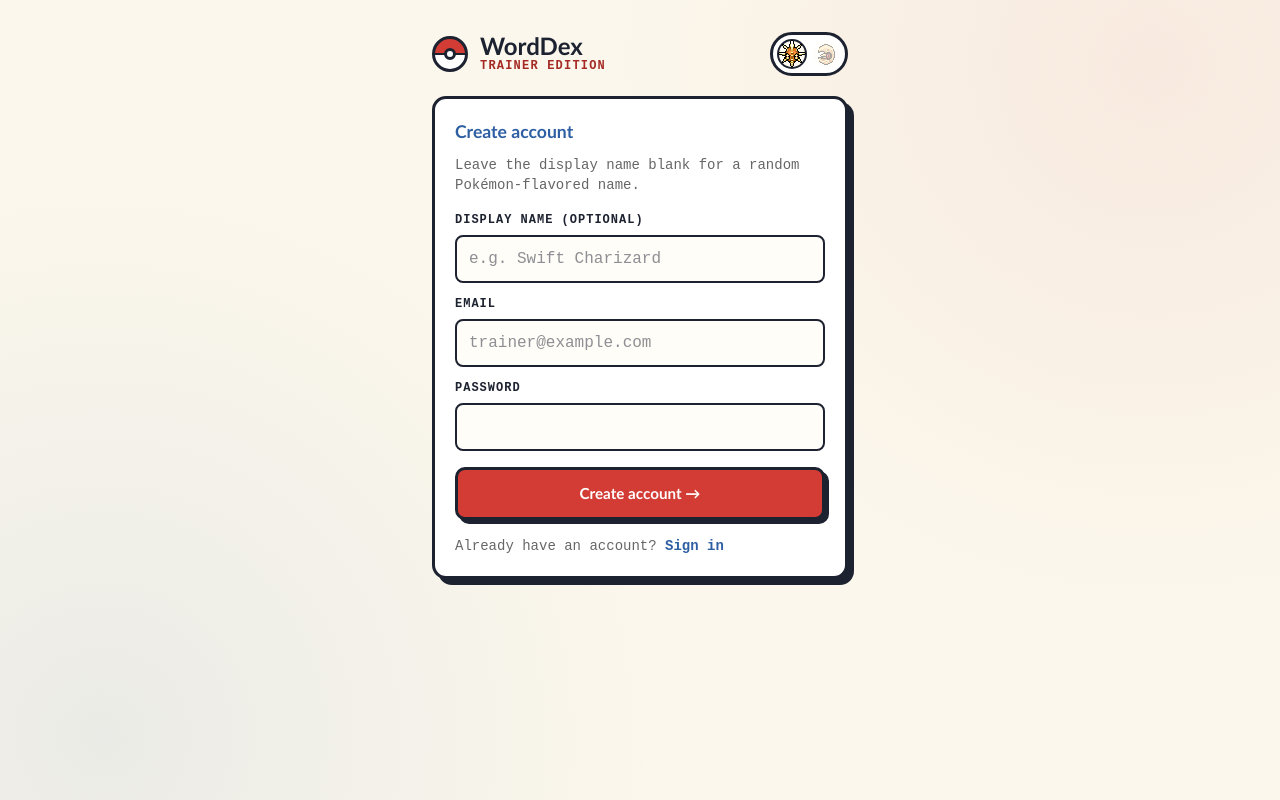
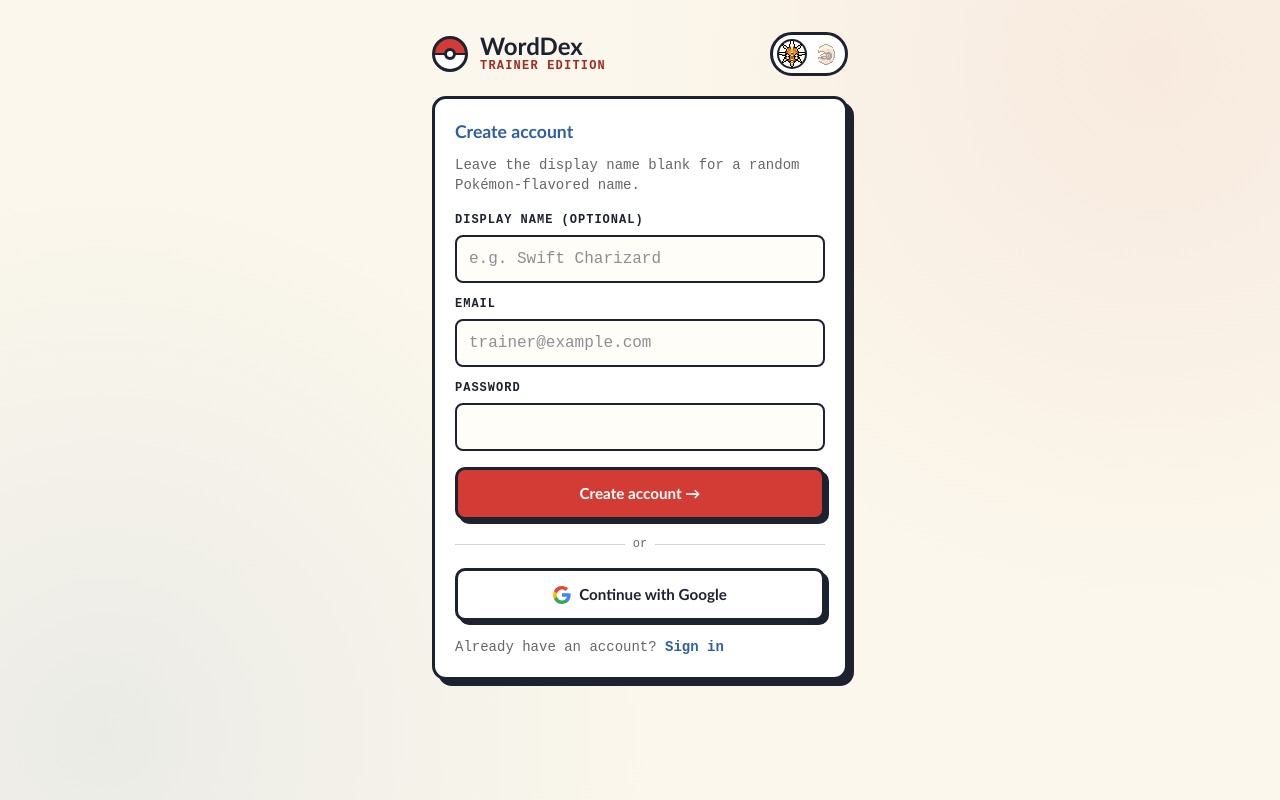
Before and after one commit to jameswolff96/worddex, a Next.js app: page /auth/signup in a window 1280 px wide. Built offline with nearby package versions, Linux system fonts and the light colour scheme.

Commit message:
Add sign in with google

```diff
--- a/src/app/auth/actions.ts
+++ b/src/app/auth/actions.ts
@@ -26,6 +26,7 @@ export async function signUp(
     password,
     options: {
       data: { display_name: displayName },
+      emailRedirectTo: `${process.env.NEXT_PUBLIC_SITE_URL ?? "http://localhost:3000"}/auth/callback`,
     },
   });
 
--- /dev/null
+++ b/src/app/auth/callback/route.ts
@@ -0,0 +1,18 @@
+import { NextResponse, type NextRequest } from "next/server";
+import { createClient } from "@/lib/supabase/server";
+
+export async function GET(request: NextRequest) {
+  const { searchParams, origin } = new URL(request.url);
+  const code = searchParams.get("code");
+  const next = searchParams.get("next") ?? "/";
+
+  if (code) {
+    const supabase = await createClient();
+    const { error } = await supabase.auth.exchangeCodeForSession(code);
+    if (!error) {
+      return NextResponse.redirect(`${origin}${next}`);
+    }
+  }
+
+  return NextResponse.redirect(`${origin}/auth/login?error=confirmation_failed`);
+}
--- a/src/app/auth/login/page.tsx
+++ b/src/app/auth/login/page.tsx
@@ -4,6 +4,7 @@ import { useActionState } from "react";
 import Link from "next/link";
 import { signIn } from "../actions";
 import { Brandbar } from "@/components/Brandbar";
+import { OAuthButtons } from "@/components/OAuthButtons";
 
 export default function LoginPage() {
   const [error, action, pending] = useActionState<{ error: string } | undefined, FormData>(signIn, undefined);
@@ -54,6 +55,8 @@ export default function LoginPage() {
           </button>
         </form>
 
+        <OAuthButtons />
+
         <p className="mt-4 text-sm" style={{ color: "var(--pc-muted)" }}>
           No account?{" "}
           <Link
--- a/src/app/auth/signup/page.tsx
+++ b/src/app/auth/signup/page.tsx
@@ -4,6 +4,7 @@ import { useActionState } from "react";
 import Link from "next/link";
 import { signUp } from "../actions";
 import { Brandbar } from "@/components/Brandbar";
+import { OAuthButtons } from "@/components/OAuthButtons";
 
 export default function SignupPage() {
   const [error, action, pending] = useActionState<{ error: string } | undefined, FormData>(signUp, undefined);
@@ -70,6 +71,8 @@ export default function SignupPage() {
           </button>
         </form>
 
+        <OAuthButtons />
+
         <p className="mt-4 text-sm" style={{ color: "var(--pc-muted)" }}>
           Already have an account?{" "}
           <Link
--- /dev/null
+++ b/src/components/OAuthButtons.tsx
@@ -0,0 +1,46 @@
+"use client";
+
+import { createClient } from "@/lib/supabase/client";
+
+export function OAuthButtons() {
+  async function signInWithGoogle() {
+    const supabase = createClient();
+    await supabase.auth.signInWithOAuth({
+      provider: "google",
+      options: {
+        redirectTo: `${window.location.origin}/auth/callback`,
+      },
+    });
+  }
+
+  return (
+    <div className="space-y-2">
+      <div className="flex items-center gap-2 my-4">
+        <hr style={{ flex: 1, borderColor: "var(--pc-ink)", opacity: 0.2 }} />
+        <span className="text-xs" style={{ color: "var(--pc-muted)" }}>or</span>
+        <hr style={{ flex: 1, borderColor: "var(--pc-ink)", opacity: 0.2 }} />
+      </div>
+
+      <button
+        type="button"
+        onClick={signInWithGoogle}
+        className="pc-btn pc-btn-ghost pc-btn-block"
+        style={{ display: "flex", alignItems: "center", justifyContent: "center", gap: "0.5rem" }}
+      >
+        <GoogleIcon />
+        Continue with Google
+      </button>
+    </div>
+  );
+}
+
+function GoogleIcon() {
+  return (
+    <svg width="18" height="18" viewBox="0 0 18 18" aria-hidden>
+      <path fill="#4285F4" d="M17.64 9.2c0-.637-.057-1.251-.164-1.84H9v3.481h4.844a4.14 4.14 0 0 1-1.796 2.716v2.259h2.908c1.702-1.567 2.684-3.875 2.684-6.615Z"/>
+      <path fill="#34A853" d="M9 18c2.43 0 4.467-.806 5.956-2.18l-2.908-2.259c-.806.54-1.837.86-3.048.86-2.344 0-4.328-1.584-5.036-3.711H.957v2.332A8.997 8.997 0 0 0 9 18Z"/>
+      <path fill="#FBBC05" d="M3.964 10.71A5.41 5.41 0 0 1 3.682 9c0-.593.102-1.17.282-1.71V4.958H.957A8.996 8.996 0 0 0 0 9c0 1.452.348 2.827.957 4.042l3.007-2.332Z"/>
+      <path fill="#EA4335" d="M9 3.58c1.321 0 2.508.454 3.44 1.345l2.582-2.58C13.463.891 11.426 0 9 0A8.997 8.997 0 0 0 .957 4.958L3.964 7.29C4.672 5.163 6.656 3.58 9 3.58Z"/>
+    </svg>
+  );
+}
```
